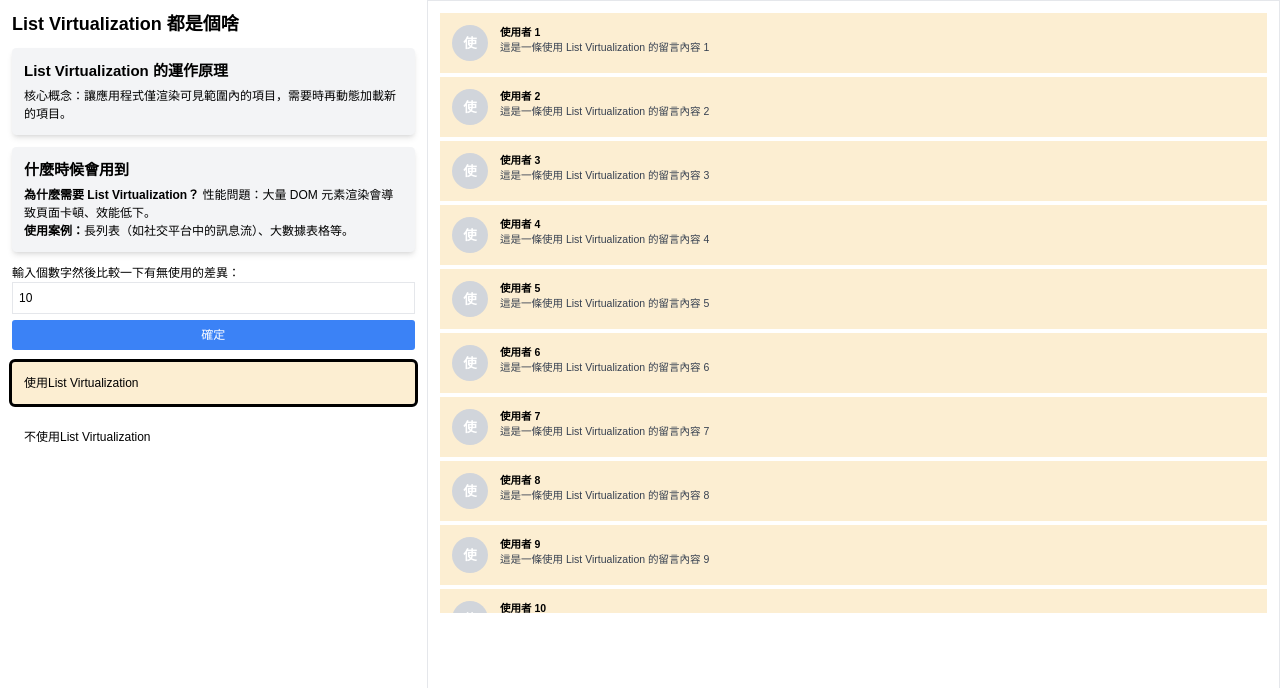
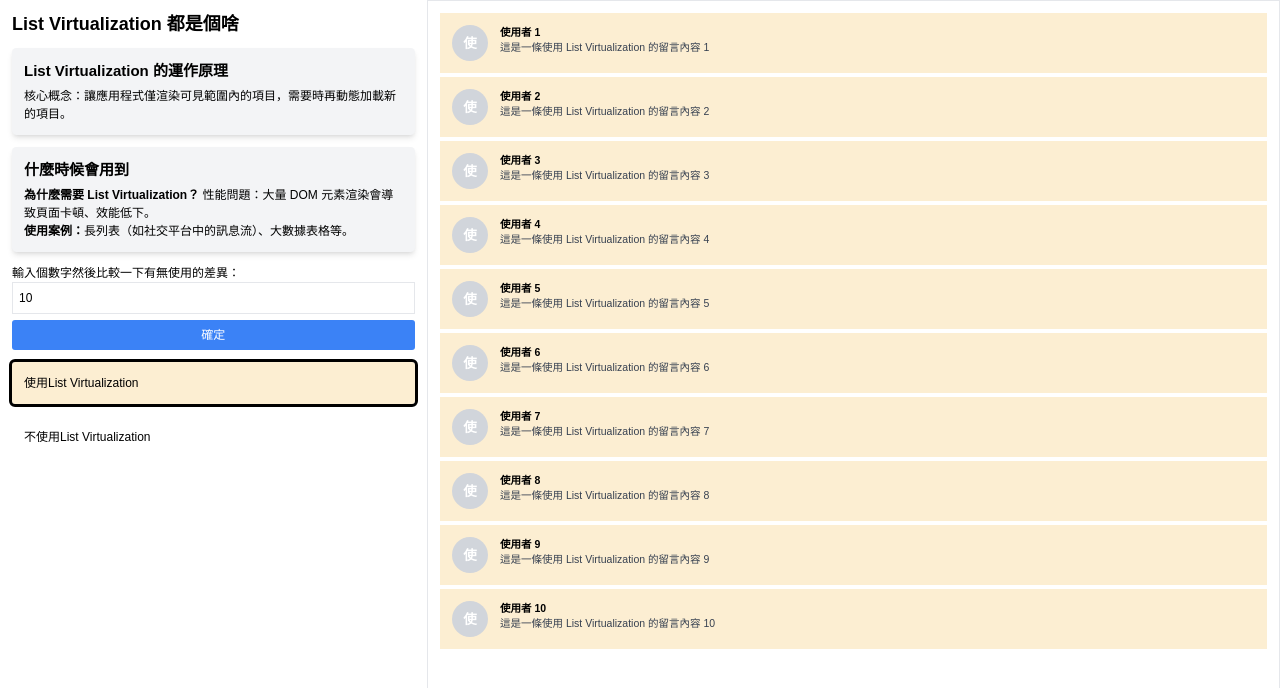
Before and after one commit to JuneLin2001/List-Virtualization-Discussion, a React (Vite) app: page /UsingListVirtualization in a window 1280 px wide. Shown: the top 688 px of the page. Built offline with nearby package versions, Linux system fonts and the light colour scheme; the HTML template or start-up script is replaced by a standard one.

Commit message:
style: height equal full webpage

```diff
--- a/src/UsingListVirtualization.jsx
+++ b/src/UsingListVirtualization.jsx
@@ -1,16 +1,37 @@
 import PropTypes from "prop-types";
 import { FixedSizeList as List } from "react-window";
+import { useRef, useEffect, useState } from "react";
 
 const UsingListVirtualization = ({ itemCount, Row }) => {
+  const listRef = useRef();
+  const [height, setHeight] = useState(0);
+
+  useEffect(() => {
+    const updateHeight = () => {
+      if (listRef.current) {
+        setHeight(listRef.current.clientHeight);
+      }
+    };
+
+    updateHeight();
+    window.addEventListener("resize", updateHeight);
+
+    return () => {
+      window.removeEventListener("resize", updateHeight);
+    };
+  }, []);
+
   return (
-    <div className="h-full w-full">
-      <List height={600} itemCount={itemCount} itemSize={64} width="100%">
+    <div className="h-full w-full" ref={listRef}>
+      {height > 0 && (
+        <List height={height} itemCount={itemCount} itemSize={64} width="100%">
           {({ index, style }) => (
             <div style={style}>
               <Row index={index} isVirtualized={true} />
             </div>
           )}
         </List>
+      )}
     </div>
   );
 };
```
Lines whose indentation alone changed are shown as unchanged.
